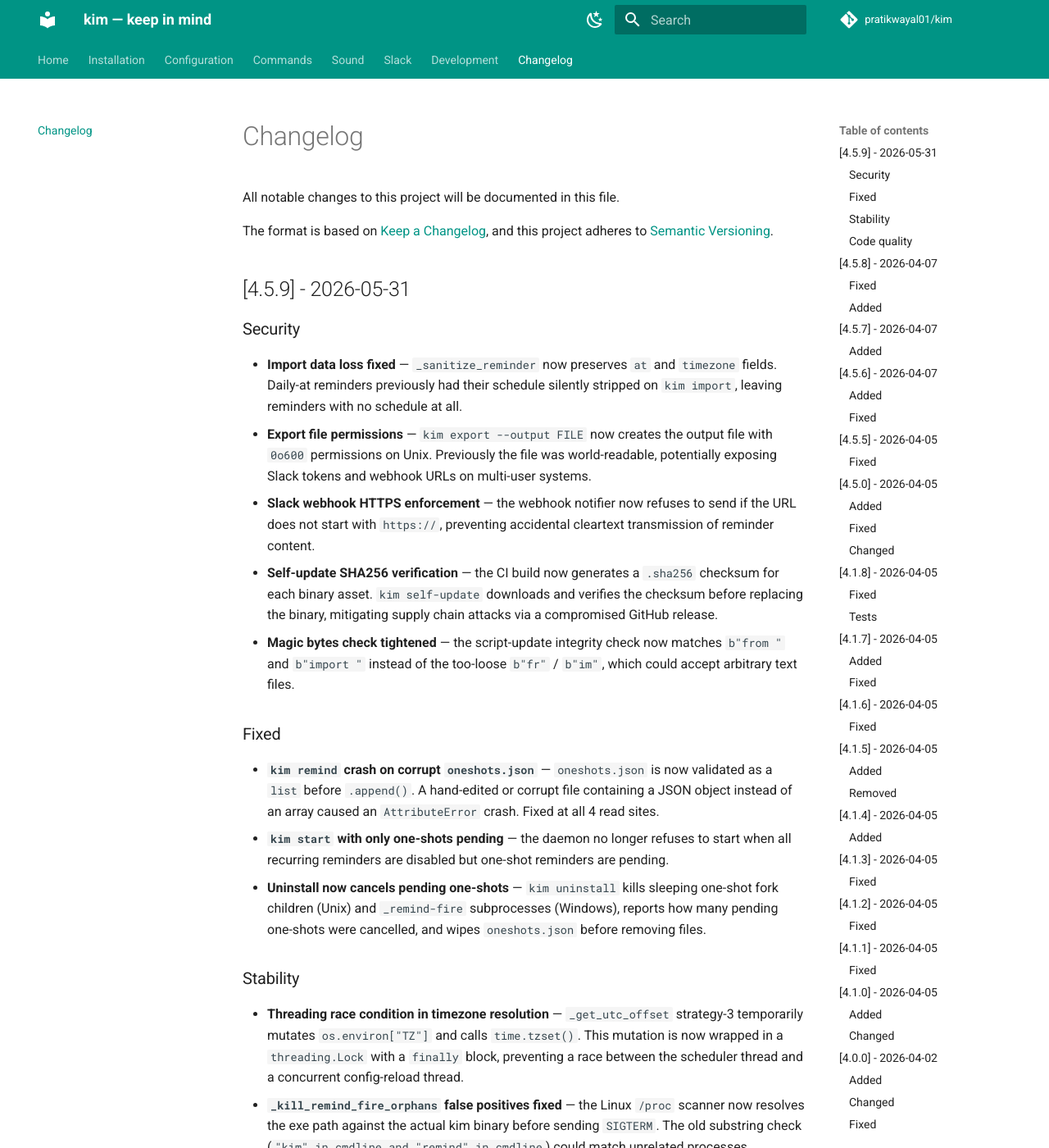
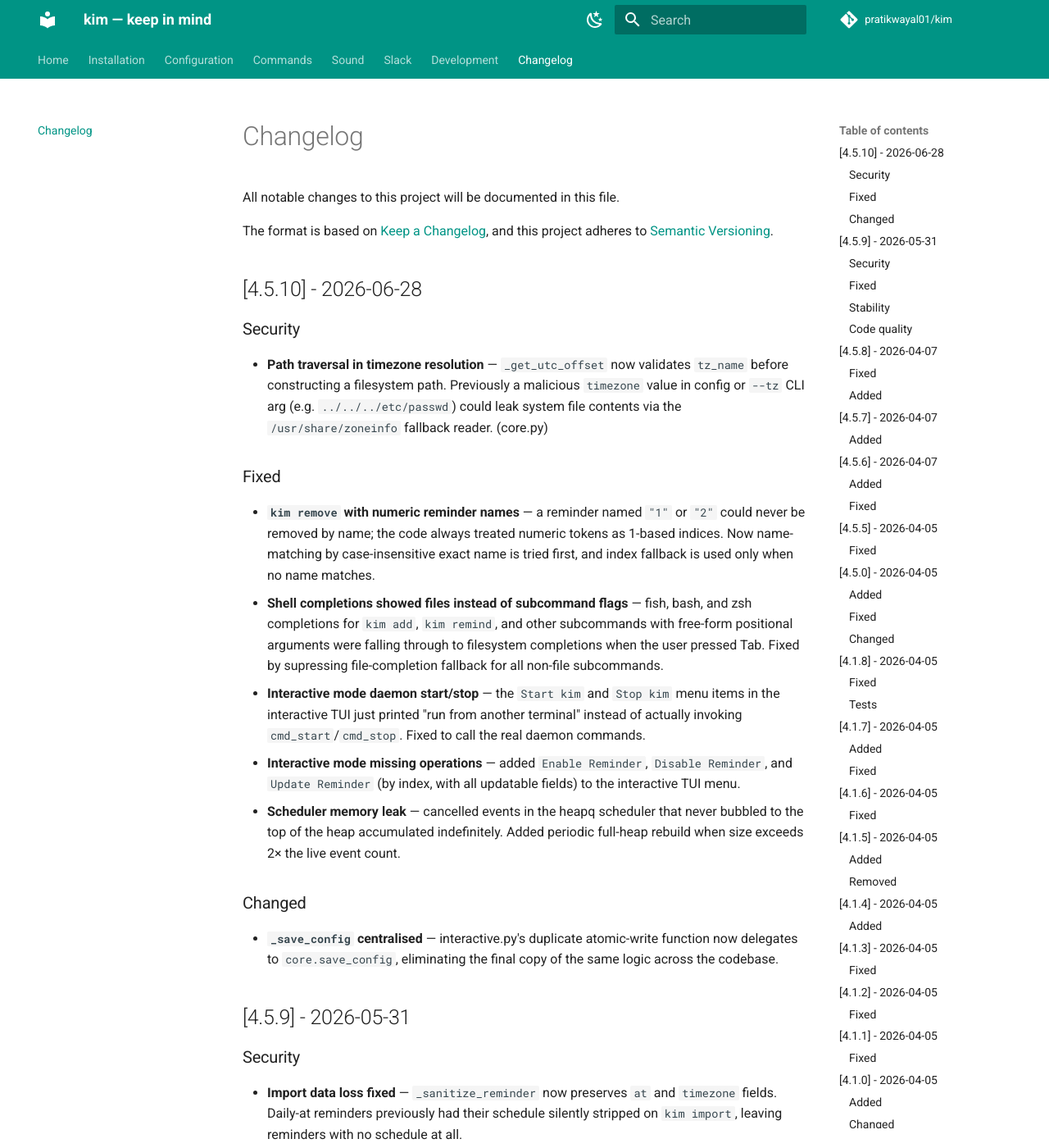
Before and after one commit to pratikwayal01/kim, an MkDocs documentation site: the page built from docs/changelog.md, in a window 1280 px wide and 1400 px high. Shown: the whole window at 82% size. Built offline with MkDocs 1.6.1 and Material for MkDocs 9.7.7, drawn with Linux system fonts in a browser that asks for light colours; comment, search, counter and statistics services are not loaded.

Commit message:
docs: add v4.5.10 changelog

```diff
--- a/docs/changelog.md
+++ b/docs/changelog.md
@@ -4,6 +4,21 @@ All notable changes to this project will be documented in this file.
 
 The format is based on [Keep a Changelog](https://keepachangelog.com/en/1.0.0/),
 and this project adheres to [Semantic Versioning](https://semver.org/spec/v2.0.0.html).
+
+## [4.5.10] - 2026-06-28
+
+### Security
+- **Path traversal in timezone resolution** — `_get_utc_offset` now validates `tz_name` before constructing a filesystem path. Previously a malicious `timezone` value in config or `--tz` CLI arg (e.g. `../../../etc/passwd`) could leak system file contents via the `/usr/share/zoneinfo` fallback reader. (core.py)
+
+### Fixed
+- **`kim remove` with numeric reminder names** — a reminder named `"1"` or `"2"` could never be removed by name; the code always treated numeric tokens as 1-based indices. Now name-matching by case-insensitive exact name is tried first, and index fallback is used only when no name matches.
+- **Shell completions showed files instead of subcommand flags** — fish, bash, and zsh completions for `kim add`, `kim remind`, and other subcommands with free-form positional arguments were falling through to filesystem completions when the user pressed Tab. Fixed by supressing file-completion fallback for all non-file subcommands.
+- **Interactive mode daemon start/stop** — the `Start kim` and `Stop kim` menu items in the interactive TUI just printed "run from another terminal" instead of actually invoking `cmd_start`/`cmd_stop`. Fixed to call the real daemon commands.
+- **Interactive mode missing operations** — added `Enable Reminder`, `Disable Reminder`, and `Update Reminder` (by index, with all updatable fields) to the interactive TUI menu.
+- **Scheduler memory leak** — cancelled events in the heapq scheduler that never bubbled to the top of the heap accumulated indefinitely. Added periodic full-heap rebuild when size exceeds 2× the live event count.
+
+### Changed
+- **`_save_config` centralised** — interactive.py's duplicate atomic-write function now delegates to `core.save_config`, eliminating the final copy of the same logic across the codebase.
 
 ## [4.5.9] - 2026-05-31
 
```
